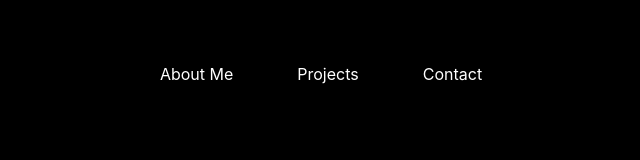
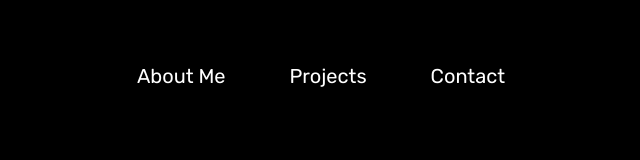
Before and after one commit to Nicolas-Mazziotti/portfolio, a React (Create React App) app: page / in a window 1280 px wide. Shown: the top 160 px of the page, without its empty margins (319-959 px from the left). Built offline with nearby package versions, Linux system fonts and the light colour scheme.

Commit message:
Adding fonts

```diff
--- a/public/index.html
+++ b/public/index.html
@@ -24,6 +24,7 @@
       work correctly both with client-side routing and a non-root public URL.
       Learn how to configure a non-root public URL by running `npm run build`.
     -->
+    <link href="https://fonts.googleapis.com/css2?family=Rubik&display=swap" rel="stylesheet">
     <title>React App</title>
   </head>
   <body>
--- a/src/Components/Styles/Navbar.styles.js
+++ b/src/Components/Styles/Navbar.styles.js
@@ -7,16 +7,17 @@
     justify-content: center;
     margin-top: 2rem;
         a { color: blue;
-        font-size: 1rem;
+        font-size: 20px;
         text-decoration: none;
         margin:2rem;
         color:white;
         transition: font-size 0.2s ;
+        font-family: 'Rubik', sans-serif;
 
     }
     a:hover{
         text-decoration: underline;
-        font-size: 20px;
+        font-size: 25px;
 
 
     }
```
